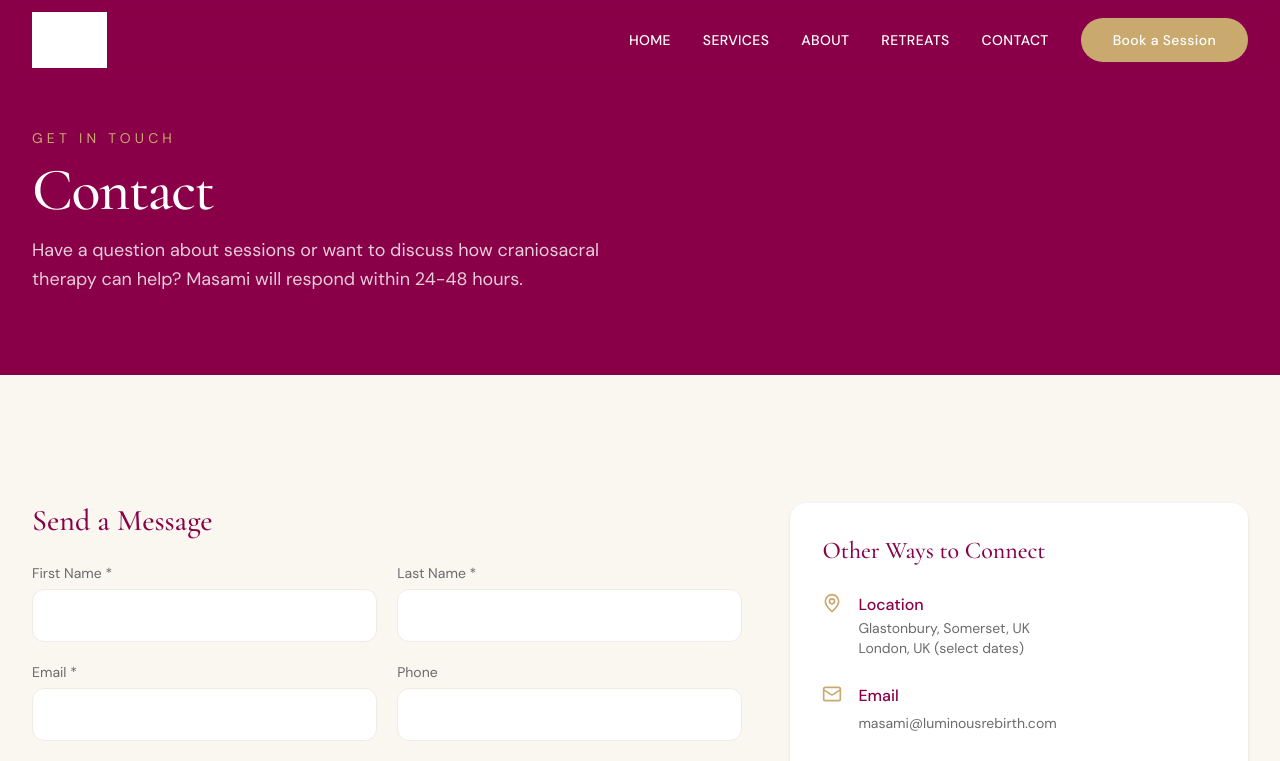
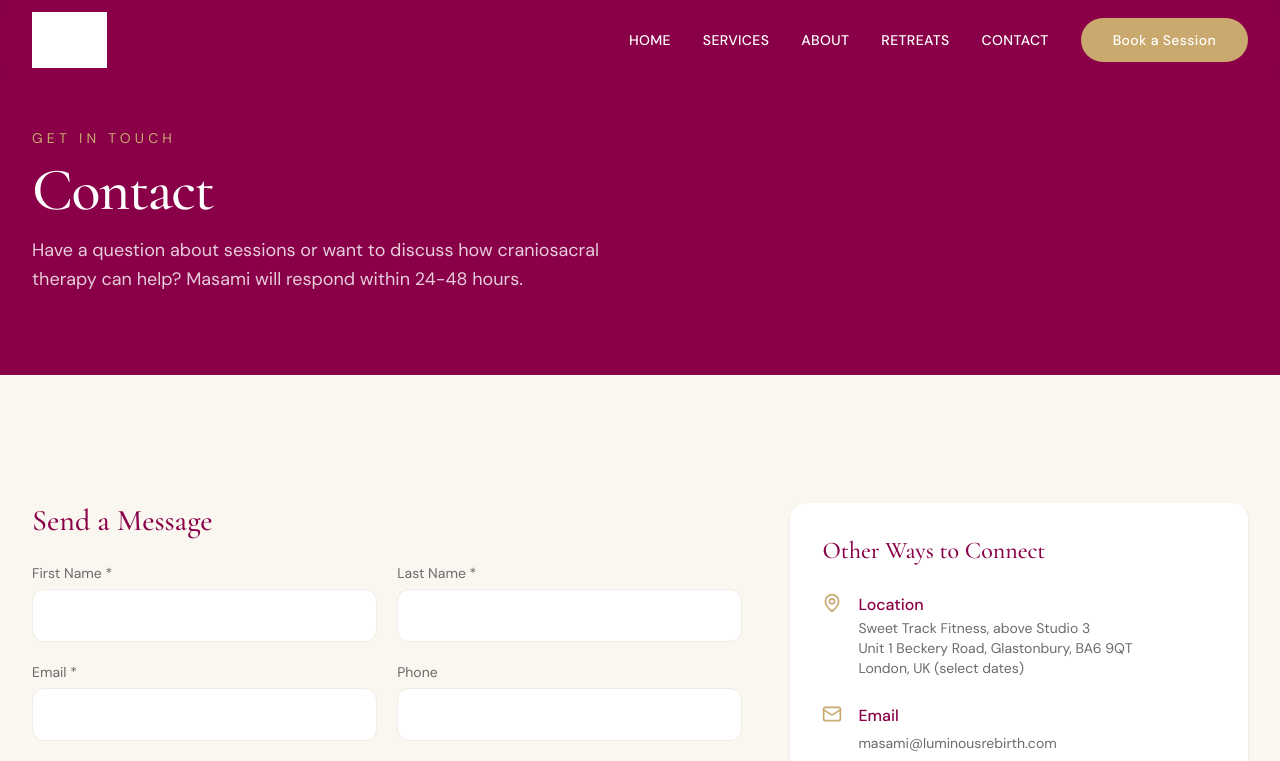
Before and after one commit to pentagonalcycles/masami, a Next.js app: page /contact in a window 1280 px wide. Shown: the top 761 px of the page. Built offline with nearby package versions, Linux system fonts and the light colour scheme; grey boxes are pictures that could not be loaded.

Commit message:
fix: update Glastonbury address to Sweet Track Fitness

```diff
--- a/src/app/contact/page.tsx
+++ b/src/app/contact/page.tsx
@@ -54,7 +54,10 @@ export default function ContactPage() {
                       <div>
                         <p className="font-medium text-charcoal">Location</p>
                         <p className="text-text-light text-sm">
-                          Glastonbury, Somerset, UK
+                          Sweet Track Fitness, above Studio 3
+                        </p>
+                        <p className="text-text-light text-sm">
+                          Unit 1 Beckery Road, Glastonbury, BA6 9QT
                         </p>
                         <p className="text-text-light text-sm">
                           London, UK (select dates)
--- a/src/app/services/craniosacral-glastonbury/page.tsx
+++ b/src/app/services/craniosacral-glastonbury/page.tsx
@@ -18,7 +18,7 @@ export default function CraniosacralGlastonburyPage() {
         <div className="mt-8 p-6 bg-cream rounded-xl">
           <h4 className="font-heading text-lg text-charcoal mb-2">Location</h4>
           <p className="text-text mb-3">
-            Fairfield Gardens BA6 9NH a 5 minutes walk from Glastonbury Center
+            Sweet Track Fitness, above Studio 3, Unit 1 Beckery Road, Glastonbury, BA6 9QT
           </p>
           <p className="text-text-light text-sm">
             Member of the Craniosacral Therapy Association UK and fully insured
--- a/src/app/services/mother-baby/page.tsx
+++ b/src/app/services/mother-baby/page.tsx
@@ -18,7 +18,7 @@ export default function MotherBabyPage() {
         <div className="mt-8 p-6 bg-cream rounded-xl">
           <h4 className="font-heading text-lg text-charcoal mb-2">Location</h4>
           <p className="text-text mb-3">
-            Fairfield Gardens BA6 9NH a 5 minutes walk from Glastonbury Center
+            Sweet Track Fitness, above Studio 3, Unit 1 Beckery Road, Glastonbury, BA6 9QT
           </p>
           <p className="text-text-light text-sm">
             Member of the Craniosacral Therapy Association UK and fully insured
```
